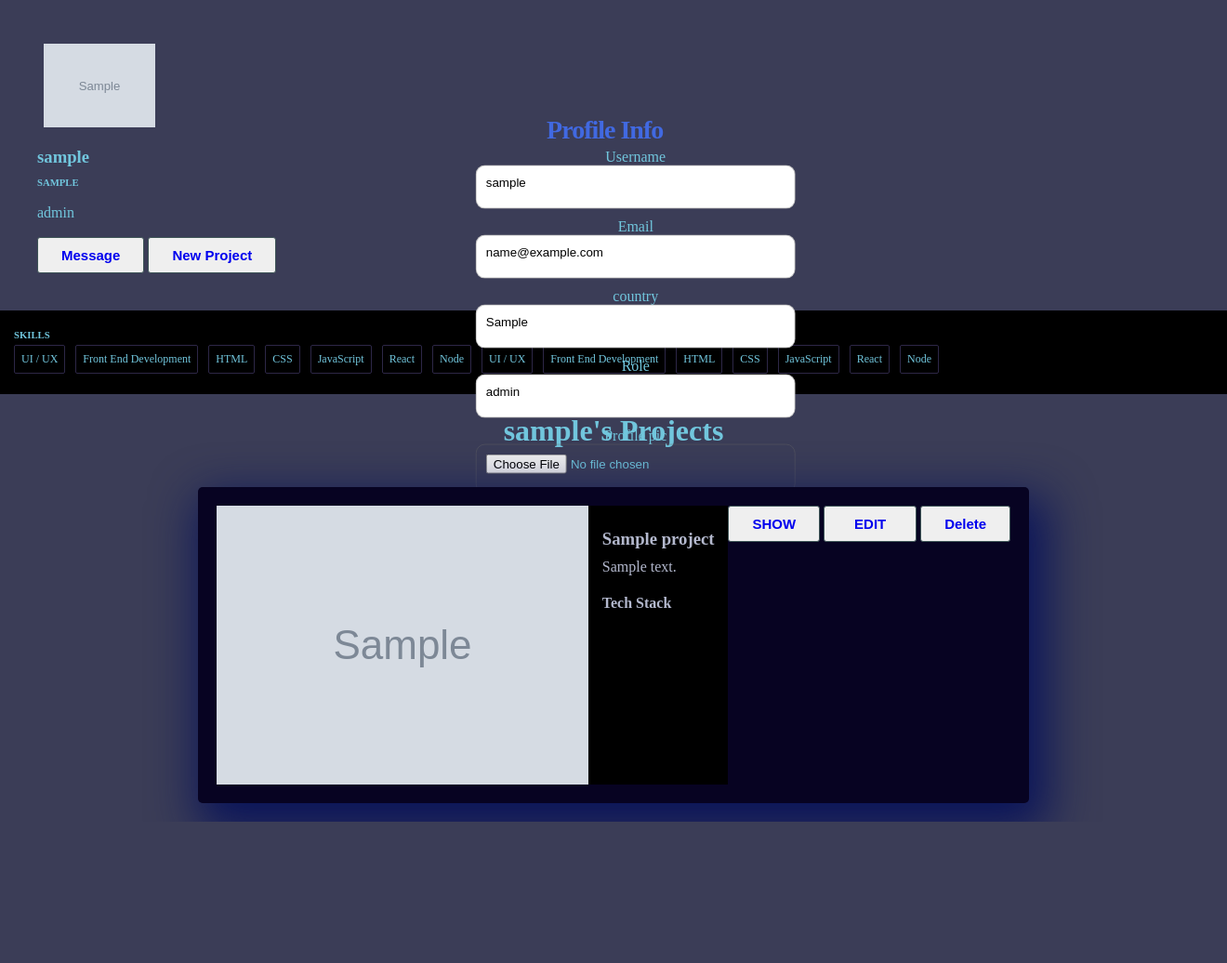
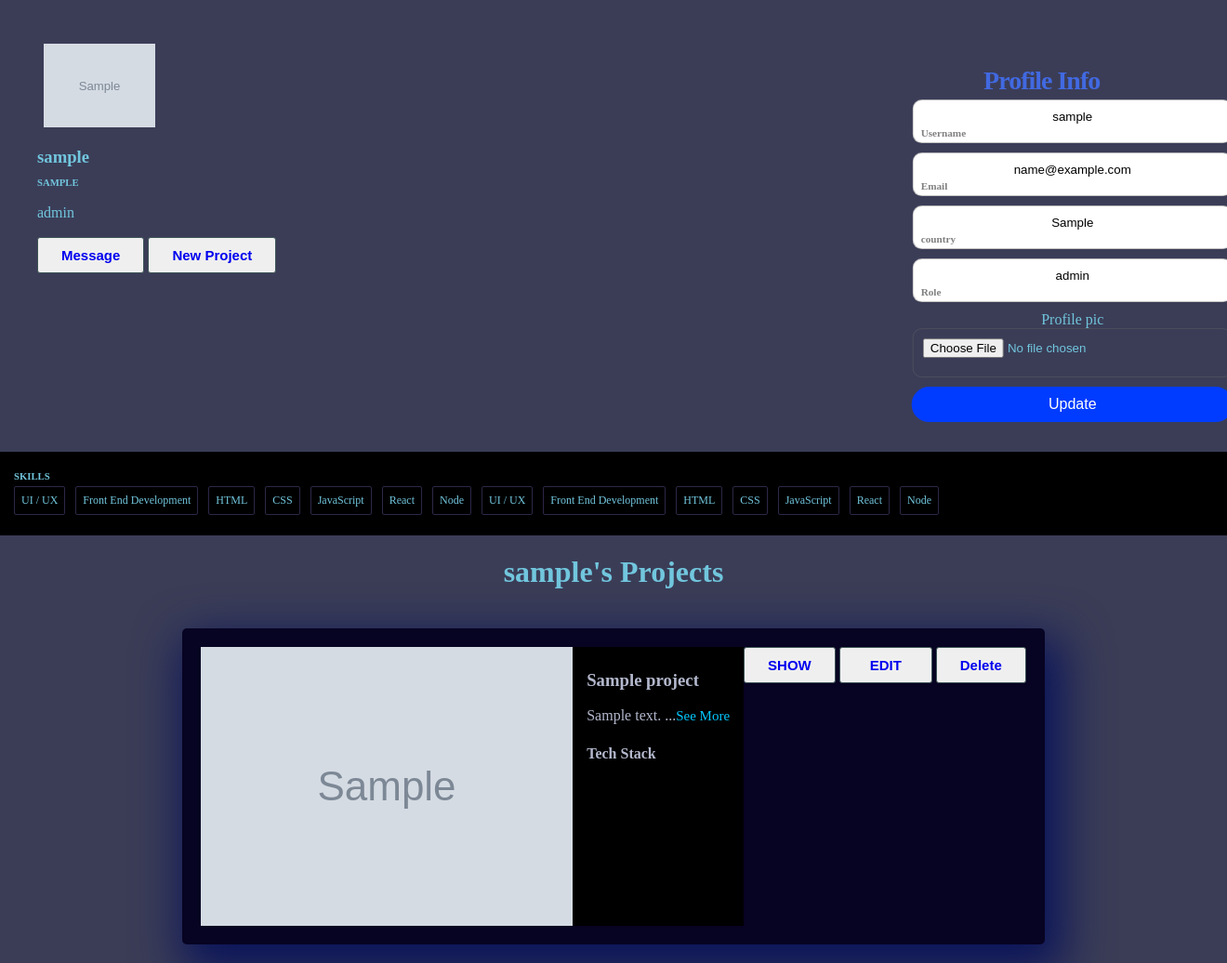
Before and after one commit to tommy457/Portogolio, a Flask app: page /profile/1 in a window 1320 px wide. Shown: the part 70-1106 px from the top of the page at 93% size. Before the commit the page ends 954 px from the top, so only its background shows below. Run offline with Flask 3, Linux system fonts and the light colour scheme; a user stored in the database is signed in; tables that the repository leaves empty hold one stand-in row (values such as "Sample post"); grey boxes marked "Sample" are stand-in pictures; some libraries are stand-ins or nearby versions.

Commit message:
modified registration form and fixed update profile form

```diff
--- a/app.py
+++ b/app.py
@@ -115,6 +115,7 @@
         user = User(username=form.username.data,
                     email=form.email.data,
                     role=form.role.data,
+                    country=form.country.data,
                     password=form.password.data)
         profile = Profile(user_id=user.id)
         storage.new(user)
--- a/models/forms.py
+++ b/models/forms.py
@@ -18,6 +18,8 @@
     email = StringField('Email',
                         validators=[DataRequired(), Email()])
     role = StringField('Role', validators=[DataRequired(),
+                                           Length(min=2, max=20)])
+    country = StringField('Country', validators=[DataRequired(),
                                            Length(min=2, max=20)])
     password = PasswordField('Password', validators=[DataRequired()])
     confirm_password = PasswordField('Confirm Password',
@@ -46,7 +48,7 @@
     profile_pic = FileField('Profile pic',
                             validators=[FileAllowed(['jpg', 'png'])])
     country = StringField('Contry',
-                           validators=[Length(max=20)])
+                           validators=[DataRequired(), Length(max=20)])
     submit = SubmitField('Update')
 
 
--- a/models/user.py
+++ b/models/user.py
@@ -23,10 +23,10 @@
     __tablename__ = 'users'
     username = Column(String(128), nullable=False)
     role = Column(String(32), nullable=False)
-    country = Column(String(128))
+    country = Column(String(20), nullable=False)
     email = Column(String(128), nullable=False)
     password = Column(String(128), nullable=False)
-    profile_pic = Column(String(20), nullable=False, default='default.jpg')
+    profile_pic = Column(String(20), nullable=False, default='default.png')
     projects = relationship("Project", backref="user", cascade="all, delete")
     profile = relationship("Profile", backref="user", cascade="all, delete")
     tags = relationship("Tag", secondary=user_tag, viewonly=False)
--- a/models/utils.py
+++ b/models/utils.py
@@ -19,7 +19,11 @@
                                     'static/{}'.format(path),
                                     picture_fn)
 
-        output_size = (900, 900)
+        if path == "images":
+            output_size = (134, 134)
+        elif path == "project_images":
+            output_size = (900, 900)
+
         i = Image.open(form_picture)
         i.thumbnail(output_size)
         i.save(picture_path)
--- a/static/styles/main.css
+++ b/static/styles/main.css
@@ -316,6 +316,9 @@
 .para {
   overflow-wrap: break-word;
 }
+.para p > a {
+  font-size: 15px;
+}
 
 button.primary-edit {
 	border: 1px solid #3d5456;
@@ -482,3 +485,56 @@
   border: none;
   cursor: pointer;
 }
+
+.info-form  {
+  display: flex;
+  flex-direction: column;
+  gap: 10px;
+  background: none;
+  border-radius: 20px;
+  transform: translate(136%, 2%);
+  text-align: center;
+}
+
+.info-form label {
+  position: relative;
+}
+
+.info-form label .input {
+  width: 93%;
+  padding: 10px 10px 20px 10px;
+  outline: 0;
+  border: 1px solid rgba(105, 105, 105, 0.397);
+  border-radius: 10px;
+  text-align: center;
+}
+
+.info-form label .input+span {
+  position: absolute;
+  left: 10px;
+  top: 15px;
+  color: grey;
+  font-size: 0.9em;
+  cursor: text;
+  transition: 0.3s ease;
+}
+
+.info-form label .input:placeholder-shown+span {
+  top: 15px;
+  font-size: 0.9em;
+}
+
+.info-form label .input:focus+span,
+.info-form label .input:valid+span {
+  top: 30px;
+  font-size: 0.7em;
+  font-weight: 600;
+}
+
+.info-form-update  {
+  display: flex;
+  flex-direction: column;
+  gap: 10px;
+  position: relative;
+  padding-top: 1px;
+}
--- a/templates/profile.html
+++ b/templates/profile.html
@@ -21,27 +21,31 @@
         </div>
     {% if is_authorized %}
     </div>
-        <form class="form form-update" method="POST" action="" enctype="multipart/form-data">
+        <form class="info-form" method="POST" action="" enctype="multipart/form-data">
             <p class="title">Profile Info </p>
             {{ form.hidden_tag() }}
             <label>
+                {{ form.username(class="input") }}
                 <span>Username</span>
-                {{ form.username(class="input") }}
+
             </label>
             <label>
+                {{ form.email(class="input") }}
                 <span>Email</span>
-                {{ form.email(class="input") }}
+
             </label>
             <label>
+
+                {{ form.country(class="input") }}
                 <span>country</span>
-                {{ form.country(class="input") }}
             </label>
             <label>
+                {{ form.role(class="input") }}
                 <span>Role</span>
-                {{ form.role(class="input") }}
             </label>
             <label>
                 <span>Profile pic</span>
+
                 {{ form.profile_pic(class="input", type='file', accept='image/*') }}
             </label>
             {{ form.submit(class="submit") }}
@@ -76,7 +80,9 @@
         <div class="skills">
             <h3>{{ project.name }}</h3>
             <div class="para">
-                {{ project.description }}
+                <p>{{ project.description[:200] }}
+                    ...<a href="{{ url_for('show_project', user_id=user.id, project_id=project.id ) }}" >See More</a>
+                </p>
             </div>
             <h4>Tech Stack</h4>
             <ul>
--- a/templates/project.html
+++ b/templates/project.html
@@ -26,7 +26,6 @@
     </label>
 
     <label>
-
         {{ form.tags(class="input") }}
         <span>Skills (comma-separatted eg: Python, Javascrip, ...)</span>
     </label>
@@ -51,10 +50,12 @@
         <img class="flat" src="{{ url_for('static', filename='project_images/' + project.background_image) }}" alt="user" />
         <div class="skills">
             <h3>{{ project.name }}</h3>
+            <a href="{{ project.github_link }}">Github -- </a>
+            <a href="{{ project.demo_link }}">Demo</a>
             <div class="para">
                 {{ project.description }}
             </div>
-            <h4>Skills</h4>
+            <h4>Tech Stack</h4>
             <ul>
                 {% for tag in project.tags %}
                 <li>{{ tag }}</li>
--- a/templates/projects.html
+++ b/templates/projects.html
@@ -23,9 +23,7 @@
                 <h4>Description:</h4>
                 {{ project.description }}
             </div>
-
-
-            <h4>Tags</h4>
+            <h4>Tech Stack</h4>
             <ul>
                 {% for tag in project.tags %}
                 <li>{{ tag }}</li>
--- a/templates/register.html
+++ b/templates/register.html
@@ -20,6 +20,11 @@
         </label>
 
         <label>
+            {{ form.country(class="input") }}
+            <span>Country</span>
+        </label>
+
+        <label>
             {{ form.password(class="input") }}
             <span>Password</span>
         </label>
```
Also changed, not shown: static/images/default.jpg (deleted), static/images/default.png (added).
